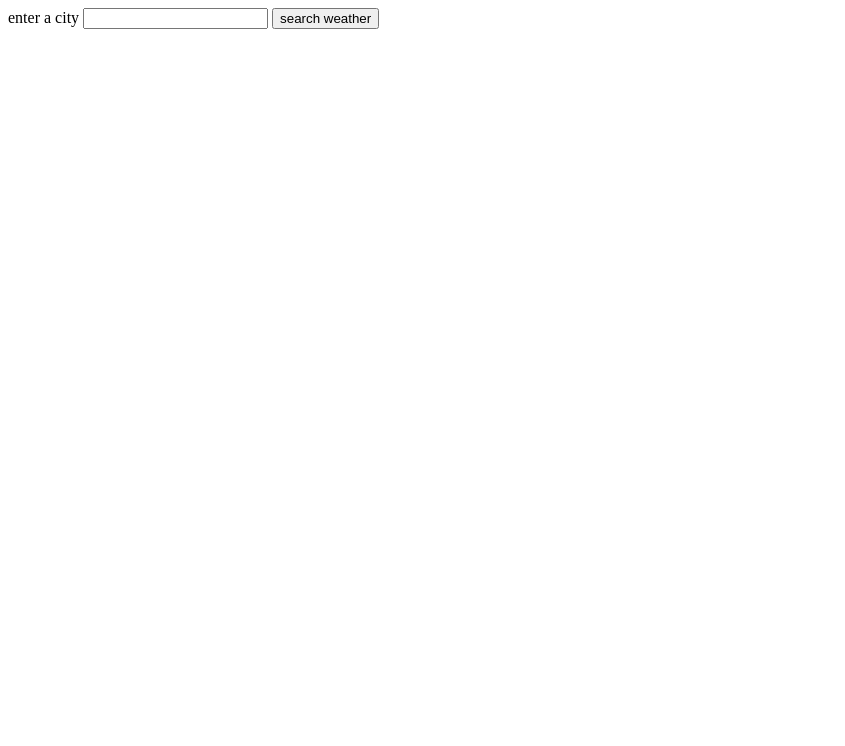
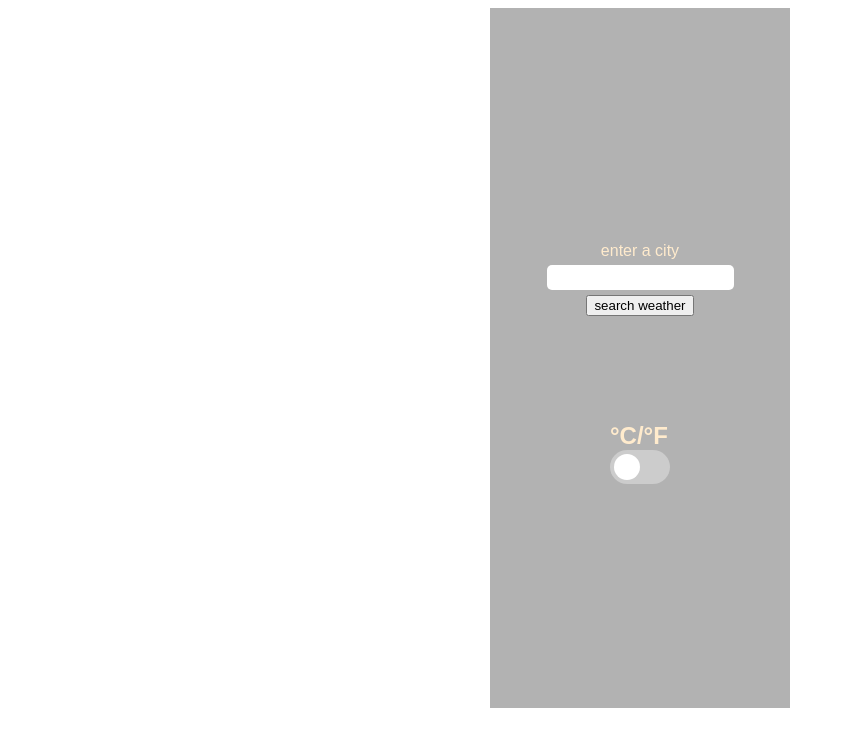
Before and after one commit to Martinitu/weatherApp, a plain HTML site: page index.html in a window 1280 px wide. Shown: the whole page, without its empty margins (0-845 px from the left). Drawn offline with Linux system fonts and the light colour scheme; no server answers.

Commit message:
weather app finish

```diff
--- a/index.html
+++ b/index.html
@@ -8,16 +8,30 @@
     <title>Weather app</title>
 </head>
 <body class="body">
-    <label for="search">enter a city</label>
+    <div class="container">
+    <div class="search"><label for="search">enter a city</label>
   <input type="search" id="search">
   <button type="search-button" id="search-button">search weather</button>
+</div>
   <br>
+
+  <div class="info">
     <h1 id="city"></h1>
     <p id="sky"></p>
     <h2 id="temp"></h2>
     <p id="feels"></p>
     <p id="humidity"></p>
 
+  </div>
+
+   <div class="switchCF"> <h2>°C/°F</h2>
+    <label class="switch">
+
+        <input type="checkbox" class="checkbox">
+        <span class="slider round"></span>
+      </label>
+    </div>
+</div>
     <script src="script.js"></script>
 </body>
 </html>
--- a/script.js
+++ b/script.js
@@ -15,12 +15,16 @@ let temperature = document.getElementById('temp');
 let sky = document.getElementById('sky');
 let feelsDisplay = document.getElementById('feels');
 let humidityDisplay = document.getElementById('humidity');
+let temperatureClass = "metric"
+let temperatureClassymbol = "°C"
+
+
 
 let displayweather = function(){
     cityName.innerText = name + " " + country;
     sky.innerText = description;
-    temperature.innerText = "Temp: " + temp + "°C";
-    feelsDisplay.innerText = "Feels like: " + feels+ "°C";
+    temperature.innerText = "Temp: " + temp + temperatureClassymbol;
+    feelsDisplay.innerText = "Feels like: " + feels + temperatureClassymbol;
     humidityDisplay.innerText = "Humidity: " + humidity;
     console.log(mainDescription)
     if (mainDescription == "Clear"){
@@ -44,6 +48,23 @@ let displayweather = function(){
 
 }
 
+let checkbox = document.querySelector('.checkbox')
+console.log(checkbox)
+checkbox.addEventListener('click', function(){
+    if (checkbox.checked === true){
+        temperatureClass = "imperial";
+        temperatureClassymbol = "°F";
+        searchFunction();
+    } else {
+        temperatureClass = "metric"
+        temperatureClassymbol = "°C";
+        searchFunction();
+    }
+
+
+})
+
+
 
 let searchFunction = function(){
      city = document.querySelector('#search').value;
@@ -55,7 +76,7 @@ let searchFunction = function(){
 
 
 let fetchFunction = function(){
-fetch('https://api.openweathermap.org/data/2.5/weather?q='+ city + '&units=metric&APPID=e0682bf2ccc3feec865b8e5c565a3996', {mode: 'cors'})
+fetch('https://api.openweathermap.org/data/2.5/weather?q='+ city + '&units='+ temperatureClass +'&APPID=e0682bf2ccc3feec865b8e5c565a3996', {mode: 'cors'})
 .then(function(response) {
     return response.json();
   })
--- a/style.css
+++ b/style.css
@@ -1,12 +1,68 @@
 
 body{
+
+    font-family: Arial, Helvetica, sans-serif;
     height: 700px;
+    display: flex;
+    justify-content: center;
+
 }
+
+.container {
+    justify-content: center;
+    color: blanchedalmond;
+    display: flex;
+    flex-direction: column;
+    align-items: center;
+    background-color: rgba(0,0,0,0.3);
+    width: 300px;
+
+}
+
+.search {
+    display: flex;
+    flex-direction: column;
+    align-items: center;
+    padding: 10px;
+}
+
+.search input {
+    border: none;
+    padding: 5px;
+    border-radius: 5px;
+    margin: 5px;
+}
+
+.info {
+    display: flex;
+    flex-direction: column;
+    align-items: center;
+    padding: 10px;
+
+}
+
+.info h1 {
+    padding: 0;
+    margin: 0;
+}
+
+.info p {
+    padding: 3px;
+    margin: 0;
+
+}
+
+.switchCF h2 {
+    padding: 0;
+    margin: 0;
+
+}
+
 .bodyClear {
     background-image: url("./src/clearSky.jpg");
 
 
-  /* Center and scale the image nicely */
+
   background-position: center;
   background-repeat: no-repeat;
   background-size: cover;
@@ -47,3 +103,72 @@ body{
   background-repeat: no-repeat;
   background-size: cover;
 }
+
+
+
+
+
+
+
+ /* The switch - the box around the slider */
+ .switch {
+    position: relative;
+    display: inline-block;
+    width: 60px;
+    height: 34px;
+  }
+
+  /* Hide default HTML checkbox */
+  .switch input {
+    opacity: 0;
+    width: 0;
+    height: 0;
+  }
+
+  /* The slider */
+  .slider {
+    position: absolute;
+    cursor: pointer;
+    top: 0;
+    left: 0;
+    right: 0;
+    bottom: 0;
+    background-color: #ccc;
+    -webkit-transition: .4s;
+    transition: .4s;
+  }
+
+  .slider:before {
+    position: absolute;
+    content: "";
+    height: 26px;
+    width: 26px;
+    left: 4px;
+    bottom: 4px;
+    background-color: white;
+    -webkit-transition: .4s;
+    transition: .4s;
+  }
+
+  input:checked + .slider {
+    background-color: #2196F3;
+  }
+
+  input:focus + .slider {
+    box-shadow: 0 0 1px #2196F3;
+  }
+
+  input:checked + .slider:before {
+    -webkit-transform: translateX(26px);
+    -ms-transform: translateX(26px);
+    transform: translateX(26px);
+  }
+
+  /* Rounded sliders */
+  .slider.round {
+    border-radius: 34px;
+  }
+
+  .slider.round:before {
+    border-radius: 50%;
+  }
```
Also changed, not shown: src/rain.jpg.
